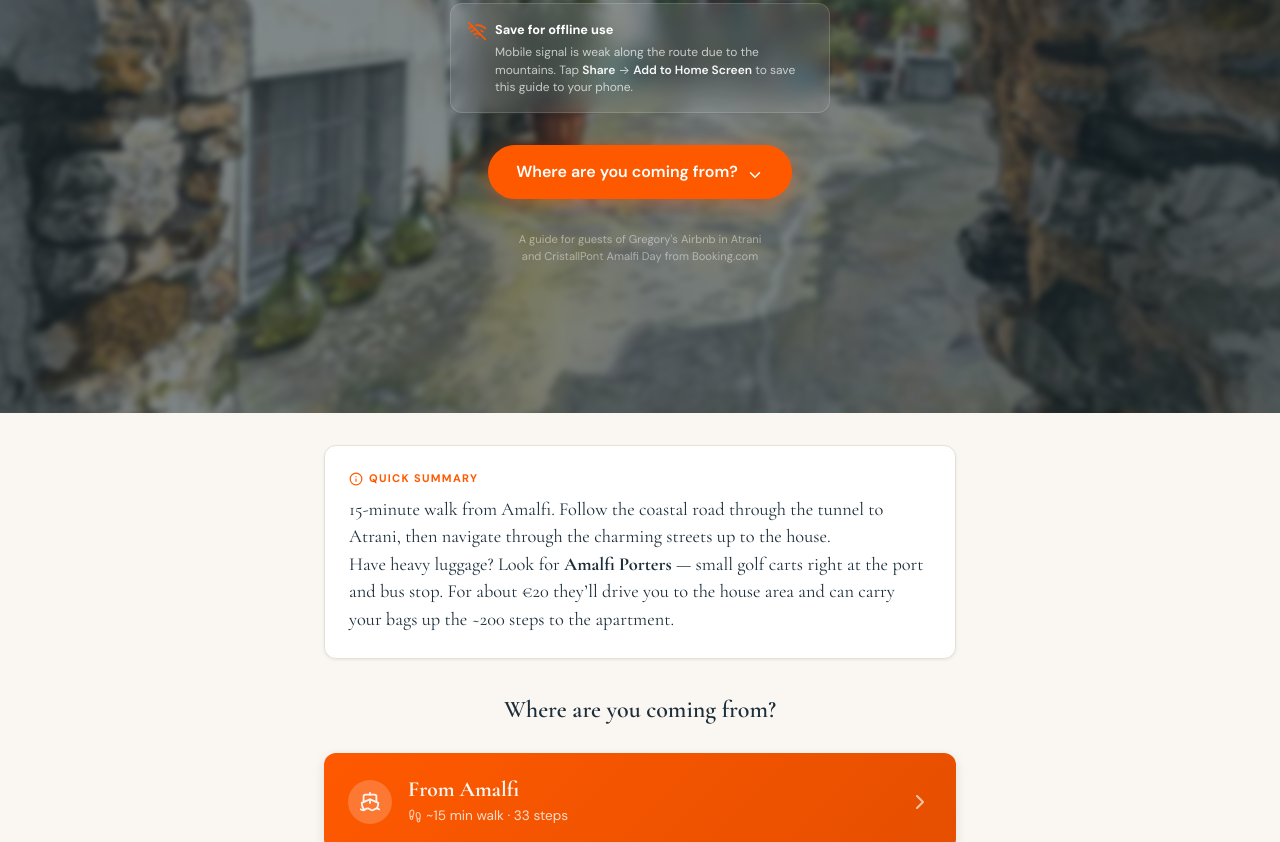
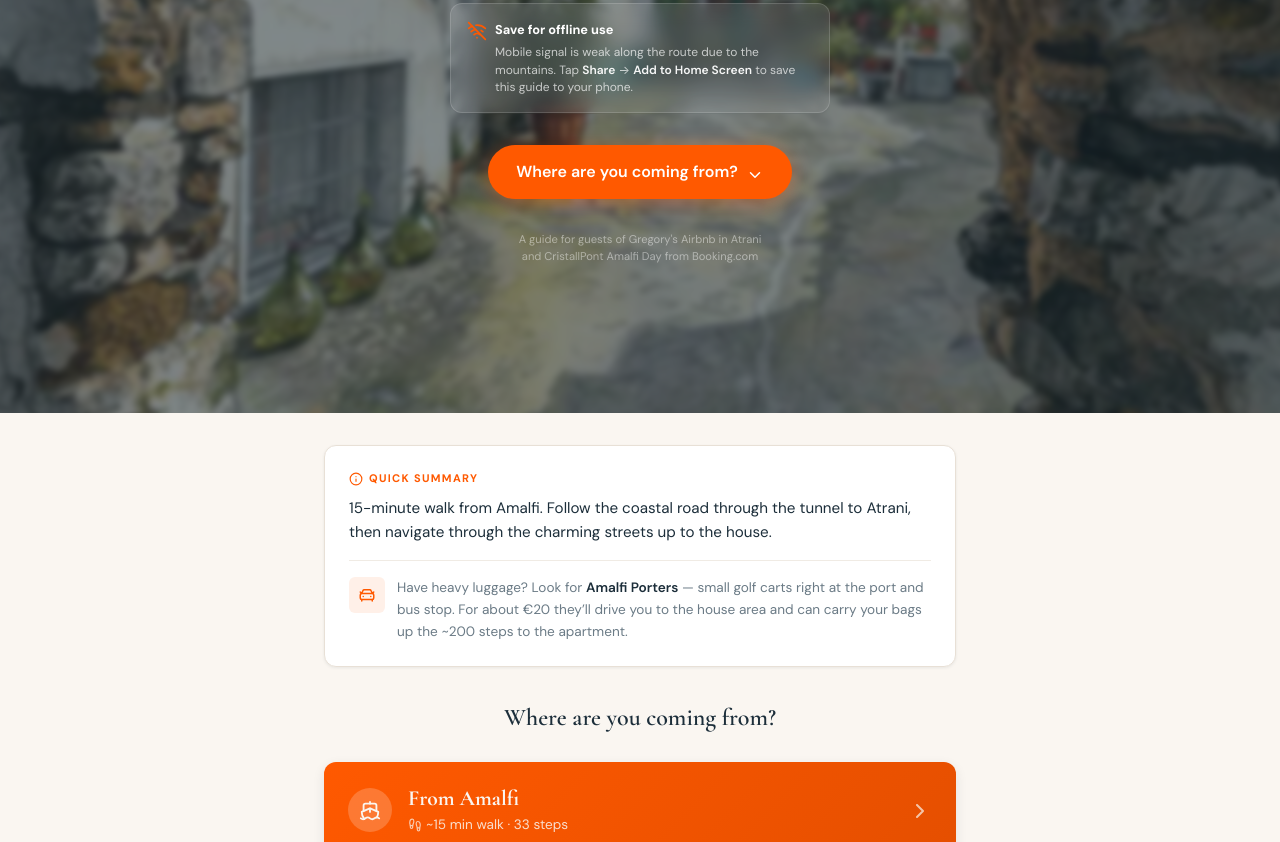
Before and after one commit to ungattocinereo/find.amalfi.day, a website: page index.html in a window 1280 px wide. Shown: the part 387-1229 px from the top of the page. Drawn offline with nearby package versions, Linux system fonts and the light colour scheme.

Commit message:
TLDR card: sans-serif font, styled porters tip with car icon
Switch tldr-text from Cormorant Garamond to DM Sans for readability.
Add dedicated tip block for Amalfi Porters with car-front icon and
subtle separator styling.

Co-Authored-By: Claude Opus 4.6 (1M context) <noreply@anthropic.com>

```diff
--- a/css/style.css
+++ b/css/style.css
@@ -446,11 +446,50 @@ button {
 }
 
 .tldr-text {
-  font-family: var(--font-display);
-  font-size: 1.15rem;
+  font-family: var(--font-body);
+  font-size: 0.95rem;
   font-weight: 400;
-  line-height: 1.5;
+  line-height: 1.6;
   color: var(--color-text);
+}
+
+.tldr-tip {
+  display: flex;
+  gap: 12px;
+  align-items: flex-start;
+  margin-top: var(--spacing-md);
+  padding-top: var(--spacing-md);
+  border-top: 1px solid var(--color-border-light);
+}
+
+.tldr-tip-icon {
+  flex-shrink: 0;
+  width: 36px;
+  height: 36px;
+  background: var(--color-accent-light);
+  border-radius: var(--radius-sm);
+  display: flex;
+  align-items: center;
+  justify-content: center;
+}
+
+.tldr-tip-icon .lucide {
+  width: 18px;
+  height: 18px;
+  color: var(--color-accent);
+}
+
+.tldr-tip-text {
+  font-family: var(--font-body);
+  font-size: 0.85rem;
+  font-weight: 400;
+  line-height: 1.6;
+  color: var(--color-text-secondary);
+}
+
+.tldr-tip-text strong {
+  color: var(--color-text);
+  font-weight: 600;
 }
 
 /* --- Route Selector --- */
--- a/index.html
+++ b/index.html
@@ -57,7 +57,10 @@
     <div class="tldr">
       <div class="tldr-label"><i data-lucide="info"></i> <span data-i18n="common.tldr_label">Quick Summary</span></div>
       <p class="tldr-text" data-i18n="house.tldr">15-minute walk from Amalfi. Follow the coastal road through the tunnel to Atrani, then navigate through the charming streets up to the house.</p>
-      <p class="tldr-text" data-i18n="house.porters" data-i18n-html></p>
+      <div class="tldr-tip">
+        <div class="tldr-tip-icon"><i data-lucide="car-front"></i></div>
+        <p class="tldr-tip-text" data-i18n="house.porters" data-i18n-html></p>
+      </div>
     </div>
 
     <h2 class="route-select-title" data-i18n="common.choose_start">Where are you coming from?</h2>
```
